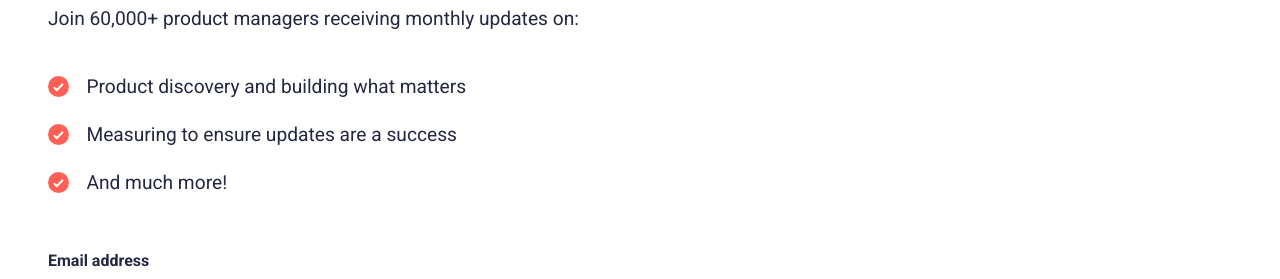
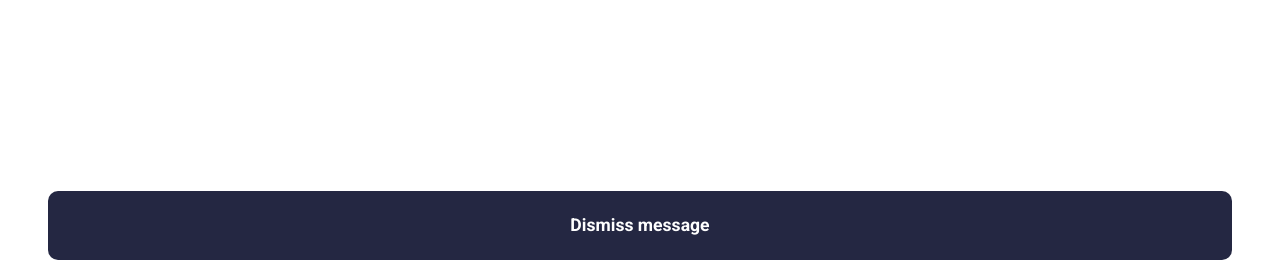
Before and after one commit to MalcolmSmalls/frontend-newsletter-signup-form, a plain HTML site: page index.html in a window 1280 px wide. Shown: the part 505-784 px from the top of the page. Drawn offline with Linux system fonts and the light colour scheme.

Commit message:
Fix css for button

```diff
--- a/styles.css
+++ b/styles.css
@@ -30,7 +30,8 @@ main * {
 }
 
 .main-success-card {
-  display: none;
+  /* display: none; */
+  display: grid;
   grid-template-rows: 8em auto 1fr auto;
   height: 100vh;
 }
@@ -49,7 +50,8 @@ main * {
 }
 
 .main-form-card {
-  display: grid;
+  display: none;
+  /* display: grid; */
 }
 
 .main-title {
@@ -122,6 +124,7 @@ a {
   background-color: hsl(234, 29%, 20%);
   text-align: center;
   border: none;
+  width: 100%;
 }
 
 .btn:hover {
```
